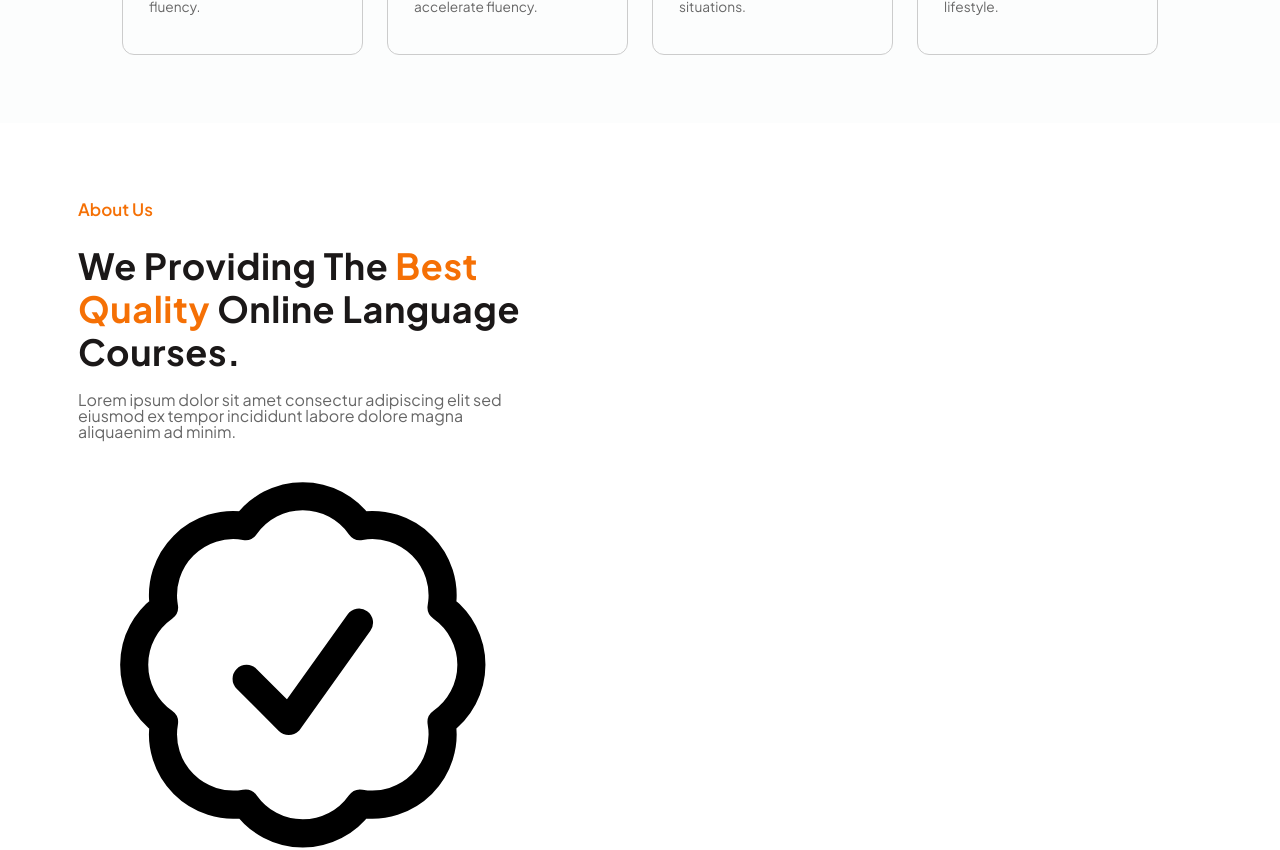
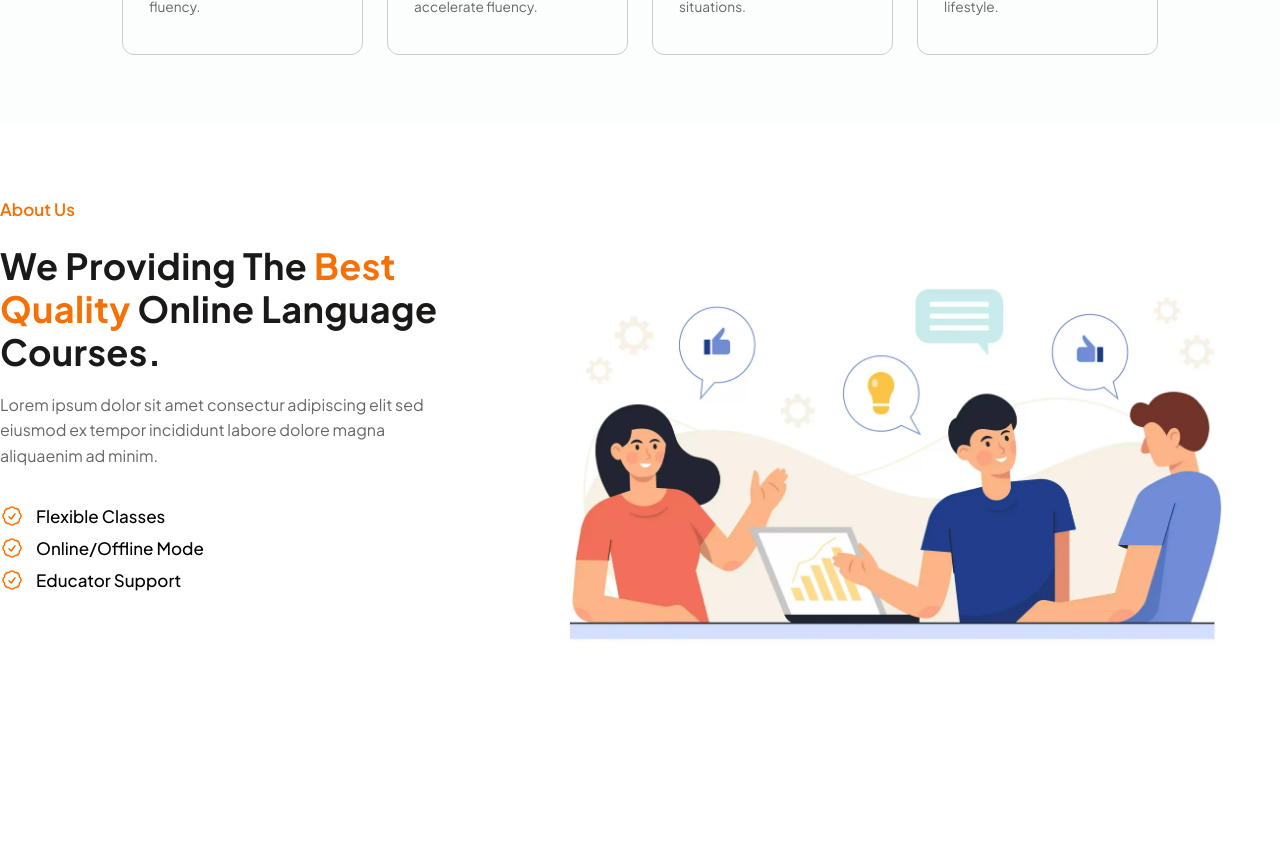
Before and after one commit to Kavinesh248/client-projects, a React (Vite) app in the folder verbalvista/: page / in a window 1280 px wide. Shown: the part 1180-2030 px from the top of the page. After the commit the page ends 1972 px from the top, so only its background shows below. Built offline with nearby package versions, Linux system fonts and the light colour scheme; a web font is replaced by a local one.

Commit message:
about us section

```diff
--- a/verbalvista/src/features/AboutUs/About.jsx
+++ b/verbalvista/src/features/AboutUs/About.jsx
@@ -1,21 +1,22 @@
 import styles from "./About.module.css";
-// import { assets } from "../../assets/assets";
+import { assets } from "../../assets/assets";
 
 const About = function () {
   return (
-    <section className={styles.sectionAbout}>
+    <section className={`${styles.sectionAbout} container`}>
       <div className={styles.aboutContent}>
         <h3 className={styles.aboutUs}>About Us</h3>
+        <div className={styles.aboutMainContentBox}>
           <h1 className={styles.aboutUsHeading}>
             We Providing The <span>Best Quality</span> Online Language Courses.
           </h1>
-
           <p className={styles.aboutUsDescription}>
             Lorem ipsum dolor sit amet consectur adipiscing elit sed eiusmod ex
             tempor incididunt labore dolore magna aliquaenim ad minim.
           </p>
+        </div>
 
-        <ul className={styles.aboutUsList}>
+        <ul className={styles.aboutList}>
           <li>
             <svg
               xmlns="http://www.w3.org/2000/svg"
@@ -65,14 +66,14 @@ const About = function () {
                 d="M9 12.75 11.25 15 15 9.75M21 12c0 1.268-.63 2.39-1.593 3.068a3.745 3.745 0 0 1-1.043 3.296 3.745 3.745 0 0 1-3.296 1.043A3.745 3.745 0 0 1 12 21c-1.268 0-2.39-.63-3.068-1.593a3.746 3.746 0 0 1-3.296-1.043 3.745 3.745 0 0 1-1.043-3.296A3.745 3.745 0 0 1 3 12c0-1.268.63-2.39 1.593-3.068a3.745 3.745 0 0 1 1.043-3.296 3.746 3.746 0 0 1 3.296-1.043A3.746 3.746 0 0 1 12 3c1.268 0 2.39.63 3.068 1.593a3.746 3.746 0 0 1 3.296 1.043 3.746 3.746 0 0 1 1.043 3.296A3.745 3.745 0 0 1 21 12Z"
               />
             </svg>
-            Eudcator Support
+            Educator Support
           </li>
         </ul>
       </div>
 
-      {/* <div className={styles.aboutImageBox}>
+      <div className={styles.aboutImageBox}>
         <img src={assets.aboutUsImg} alt="about us" />
-      </div> */}
+      </div>
     </section>
   );
 };
--- a/verbalvista/src/features/AboutUs/About.module.css
+++ b/verbalvista/src/features/AboutUs/About.module.css
@@ -1,34 +1,62 @@
 .sectionAbout {
-  padding: 7.8rem;
-
+  padding-block: 7.8rem;
   display: grid;
   grid-template-columns: 40% 1fr;
 }
 
-/* .aboutUsContent {
-} */
+.aboutUs,
+.aboutUsHeading span,
+.aboutList li svg {
+  color: var(--clr--orange-primary);
+}
+
+.aboutUs,
+.aboutList li {
+  font-size: 1.7rem;
+  font-weight: 600;
+}
 
 .aboutUs {
-  font-size: 1.7rem;
-  font-weight: 600;
-  color: var(--clr--orange-primary);
   text-transform: capitalize;
   margin-bottom: 2.6rem;
+}
+
+.aboutMainContentBox {
+  width: 90%;
+  margin-bottom: 3.6rem;
 }
 
 .aboutUsHeading {
   font-size: 3.6rem;
   color: #1b1818;
   line-height: 1.2;
-  letter-spacing: 0.6px;
+  letter-spacing: 0.4px;
   margin-bottom: 1.8rem;
-}
-
-.aboutUsHeading span {
-  color: var(--clr--orange-primary);
 }
 
 .aboutUsDescription {
   font-size: 1.6rem;
+  line-height: 1.6;
   color: var(--clr--description-grey);
 }
+
+.aboutList {
+  display: flex;
+  flex-direction: column;
+  gap: 0.8rem;
+}
+
+.aboutList li {
+  display: flex;
+  align-items: center;
+  font-weight: 500;
+}
+
+.aboutList li svg {
+  width: 2.4rem;
+  margin-right: 1.2rem;
+}
+
+.aboutImageBox img {
+  width: 100%;
+}
```
Lines whose indentation alone changed are shown as unchanged.
